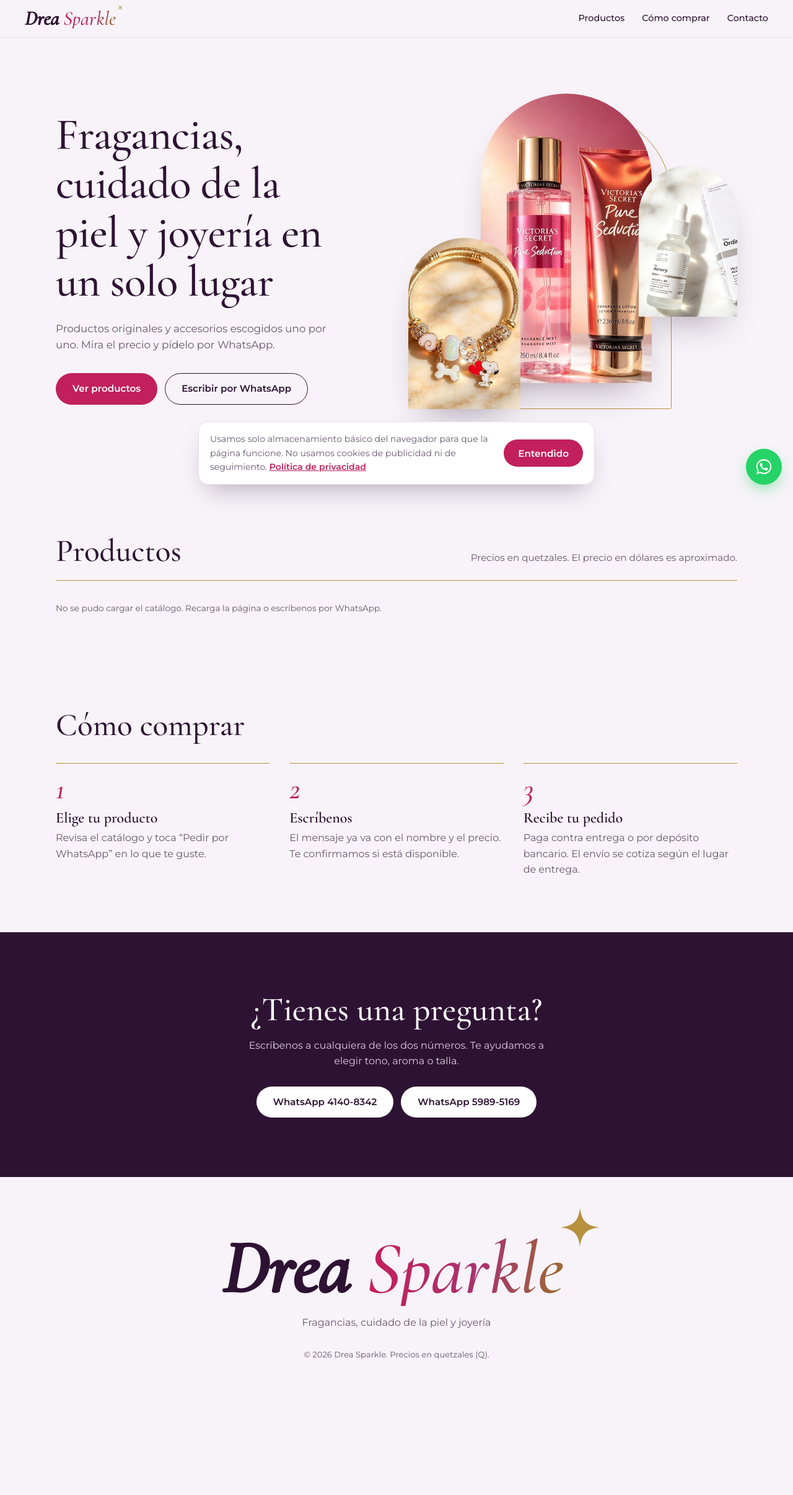
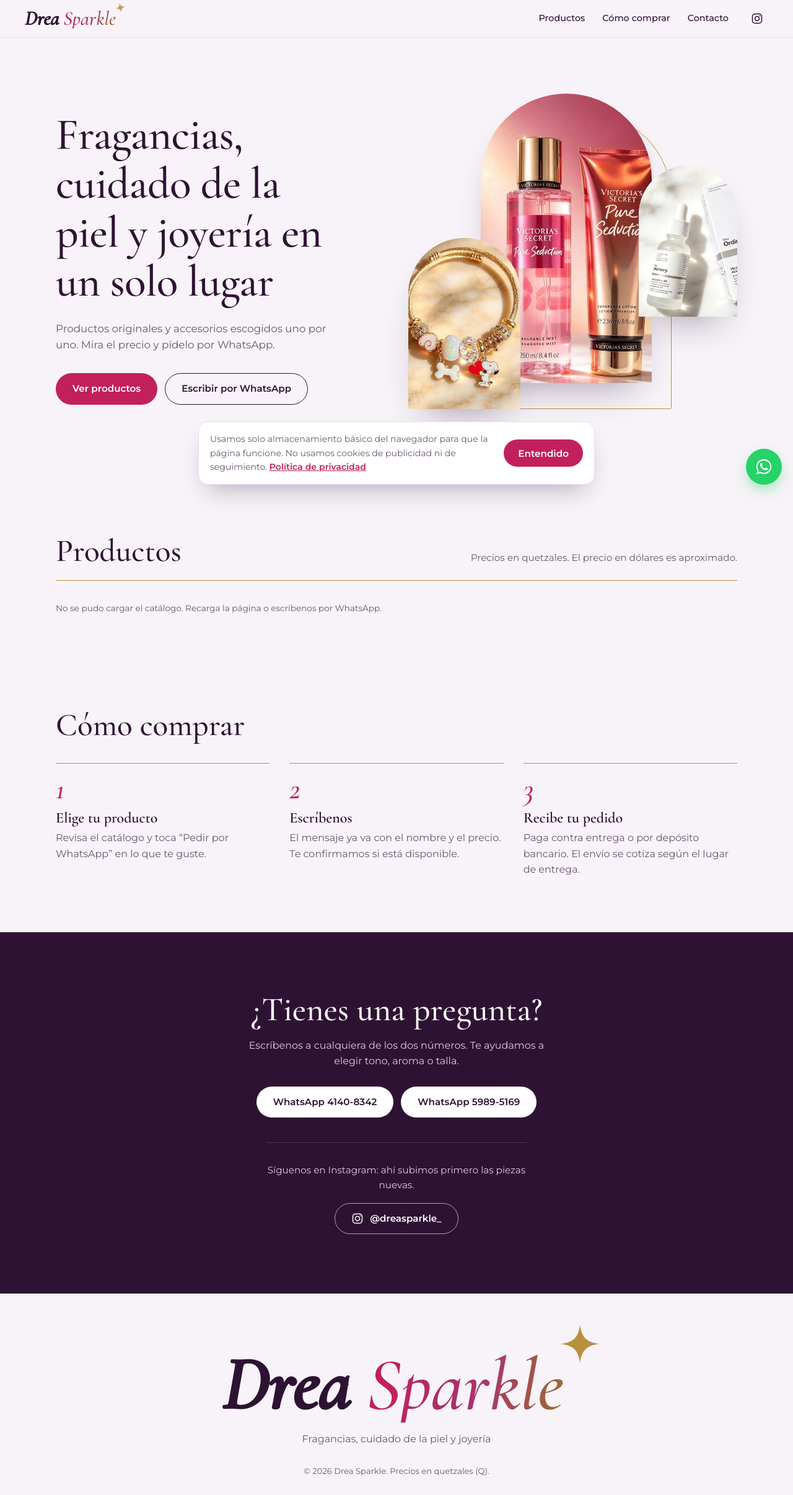
Before and after one commit to apadilla-2024102/Prueba, a website: page views/index.html in a window 1280 px wide. Shown: the whole page at 62% size. Before the commit the page ends 2224 px from the top, so only its background shows below. Drawn offline with nearby package versions, Linux system fonts and the light colour scheme; no server answers.

Commit message:
Agregar Instagram a la barra y a Contacto
Ícono de Instagram en la barra superior y botón @dreasparkle_ en la
sección de Contacto, con degradado al pasar el cursor.

Co-Authored-By: Claude Opus 5.5 <noreply@anthropic.com>
Claude-Session: https://claude.ai/code/session_01ULfUxMJkSE8JzDtsvHmvSc

```diff
--- a/public/styles.css
+++ b/public/styles.css
@@ -169,7 +169,7 @@ a { color: inherit; }
 
 .logo-grande { font-size: clamp(3.4rem, 11vw, 7.5rem); }
 
-.menu { display: flex; gap: 28px; }
+.menu { display: flex; align-items: center; gap: 28px; }
 
 .menu a {
     font-size: .9rem;
@@ -180,6 +180,51 @@ a { color: inherit; }
 }
 
 .menu a:hover { border-color: var(--frambuesa); }
+
+/* Instagram: ícono en la barra y botón en Contacto */
+.icono-ig {
+    width: 20px;
+    height: 20px;
+    fill: none;
+    stroke: currentColor;
+    stroke-width: 1.8;
+}
+.icono-ig .ig-punto { fill: currentColor; stroke: none; }
+
+.menu .menu-ig {
+    display: inline-flex;
+    align-items: center;
+    justify-content: center;
+    width: 36px;
+    height: 36px;
+    margin: -6px 0;
+    padding: 0;
+    border: 0;
+    border-radius: 50%;
+    color: var(--tinta);
+    transition: color .2s ease, background-color .2s ease, transform 160ms var(--ease-out);
+}
+.menu .menu-ig:hover { color: var(--frambuesa); background: var(--rubor); }
+.menu .menu-ig:active { transform: scale(.92); }
+
+.contacto-ig {
+    max-width: 420px;
+    margin: 40px auto 0;
+    padding-top: 32px;
+    border-top: 1px solid rgba(255, 255, 255, .15);
+}
+.contacto .contacto-ig p { margin: 0 auto 16px; font-size: .95rem; }
+
+.boton-ig {
+    gap: 10px;
+    color: #fff;
+    border-color: rgba(255, 255, 255, .6);
+    background: transparent;
+}
+.boton-ig:hover {
+    border-color: transparent;
+    background: linear-gradient(135deg, #f58529, #dd2a7b 50%, #8134af);
+}
 
 /* ---------- Portada ---------- */
 .portada {
--- a/views/index.html
+++ b/views/index.html
@@ -25,6 +25,7 @@
             <a href="#productos">Productos</a>
             <a href="#como-comprar">Cómo comprar</a>
             <a href="#contacto">Contacto</a>
+            <a class="menu-ig" href="https://www.instagram.com/dreasparkle_/" target="_blank" rel="noopener me" aria-label="Síguenos en Instagram, @dreasparkle_"><svg class="icono-ig" viewBox="0 0 24 24" aria-hidden="true"><rect x="3" y="3" width="18" height="18" rx="5"/><circle cx="12" cy="12" r="4.2"/><circle class="ig-punto" cx="17.4" cy="6.6" r="1.1"/></svg></a>
         </nav>
     </header>
 
@@ -91,6 +92,10 @@
                 <a href="#" class="boton boton-claro" data-numero="41408342">WhatsApp 4140-8342</a>
                 <a href="#" class="boton boton-claro" data-numero="59895169">WhatsApp 5989-5169</a>
             </div>
+            <div class="contacto-ig">
+                <p>Síguenos en Instagram: ahí subimos primero las piezas nuevas.</p>
+                <a class="boton boton-ig" href="https://www.instagram.com/dreasparkle_/" target="_blank" rel="noopener me"><svg class="icono-ig" viewBox="0 0 24 24" aria-hidden="true"><rect x="3" y="3" width="18" height="18" rx="5"/><circle cx="12" cy="12" r="4.2"/><circle class="ig-punto" cx="17.4" cy="6.6" r="1.1"/></svg>@dreasparkle_</a>
+            </div>
         </section>
     </main>
 
```
